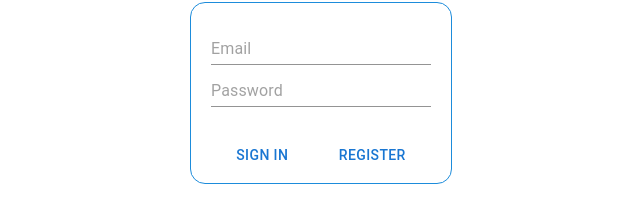
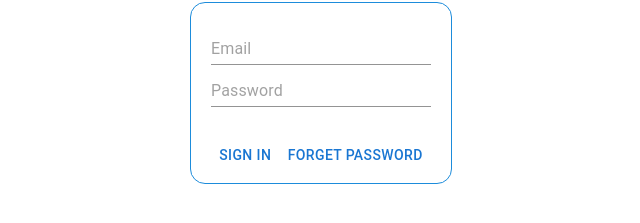
Before and after one commit to firasboudhraa/Authentification, a Next.js app: page /sign-in in a window 1280 px wide. Shown: the part 307-530 px from the top of the page, without its empty margins (319-959 px from the left). Built offline with nearby package versions, Linux system fonts and the light colour scheme; no server answers.

Commit message:
forget password with react

```diff
--- a/app/components/molecules/SignInForm/signIn.jsx
+++ b/app/components/molecules/SignInForm/signIn.jsx
@@ -9,6 +9,7 @@ export default function SignInForm() {
     handleChangePassword,
     handleChangeEmail,
     handleClickSignIn,
+    handleClickForgetPass,
     loading,
   } = useSignInStore();
 
@@ -35,9 +36,15 @@ export default function SignInForm() {
               <CircularProgress size={24} color="inherit" />
             ) : (
               "Sign In"
-            )}{" "}
+            )}
           </Button>
-          <Button> Register </Button>
+          <Button onClick={handleClickForgetPass} disabled={loading}>
+            {loading ? (
+              <CircularProgress size={24} color="inherit" />
+            ) : (
+              "Forget password"
+            )}
+          </Button>
         </div>
       </div>
     </div>
--- a/app/stores/signInStore.js
+++ b/app/stores/signInStore.js
@@ -2,6 +2,7 @@ import { create } from "zustand";
 import axios from "../api/axios";
 
 const REGISTER_URL = "/user/sign-in-user";
+const FORGOT_Pass_URL = "/user/forgot-pass-user";
 
 const useSignInStore = create((set, get) => ({
     loginEmail: '',
@@ -27,6 +28,23 @@ const useSignInStore = create((set, get) => ({
             console.error('Error signing in:', error);
             set({ loading: false });
         }
+    },
+    handleClickForgetPass: async() => {
+        try {
+            set ({ loading : true });
+            const response = await axios.post (FORGOT_Pass_URL , JSON.stringify({
+            loginEmail: get().loginEmail,
+        }),
+        {
+            headers: { 'Content-Type': 'application/json' },
+            withCredentials: true
+        });
+        console.log(response.data);
+        set({ loading : false});
+    }catch(error) {
+        console.error('Eroor sending  reset link to email',error);
+        set({ loading: false});
+    }
     }
 }))
 
```
Also changed, not shown: 1 other file (tests, documents, lock files or other folders).
